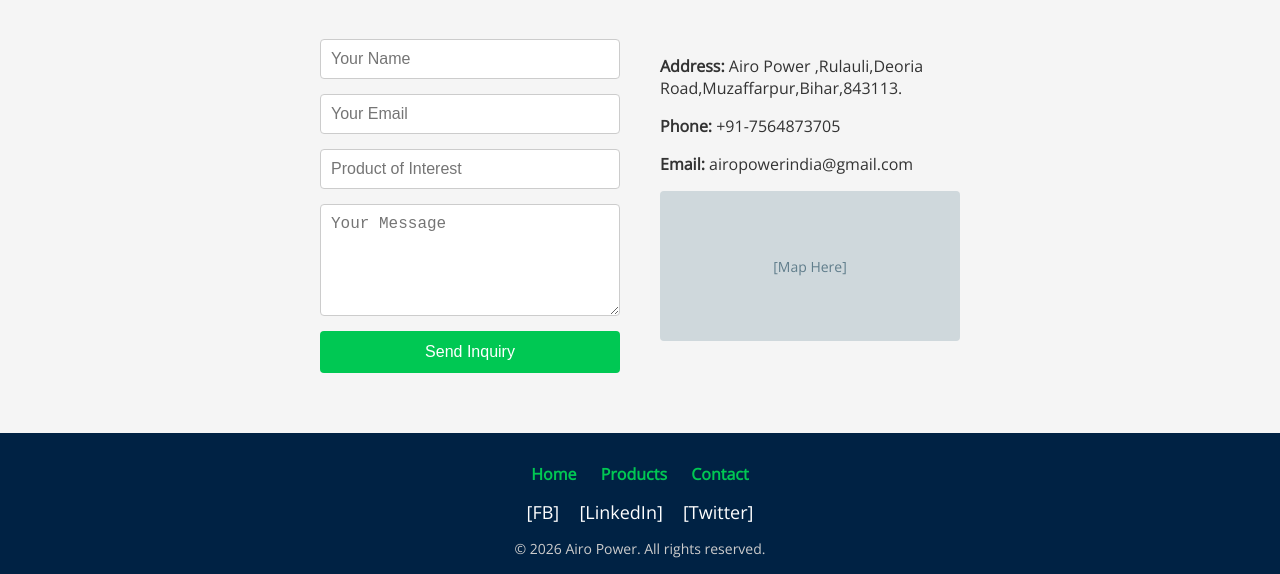
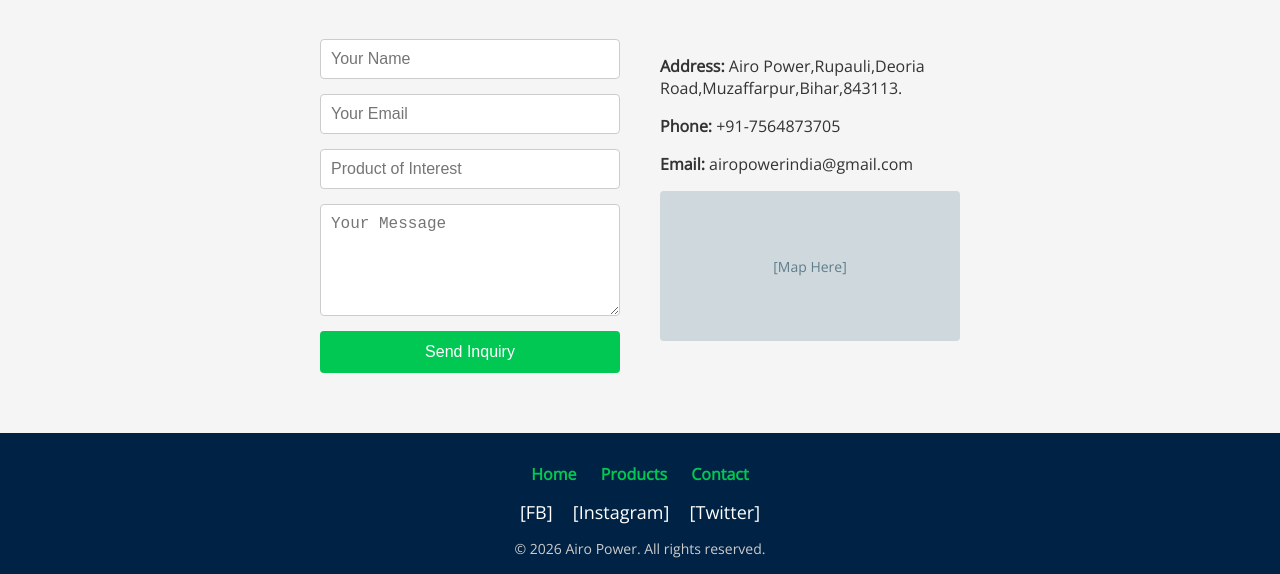
Before and after one commit to piyush96c/Airo-Power-website, a plain HTML site: page index.html in a window 1280 px wide. Shown: the part 3601-4175 px from the top of the page. Drawn offline with nearby package versions, Linux system fonts and the light colour scheme.

Commit message:
Update index.html

```diff
--- a/index.html
+++ b/index.html
@@ -162,7 +162,7 @@
           <button type="submit">Send Inquiry</button>
         </form>
         <div class="contact-info">
-          <p><strong>Address:</strong> Airo Power ,Rulauli,Deoria Road,Muzaffarpur,Bihar,843113.</p>
+          <p><strong>Address:</strong> Airo Power,Rupauli,Deoria Road,Muzaffarpur,Bihar,843113.</p>
           <p><strong>Phone:</strong> +91-7564873705</p>
           <p><strong>Email:</strong> airopowerindia@gmail.com</p>
           <div class="map-placeholder">[Map Here]</div>
@@ -179,7 +179,7 @@
     </div>
     <div class="footer-social">
       <span>[FB]</span>
-      <span>[LinkedIn]</span>
+      <span>[Instagram]</span>
       <span>[Twitter]</span>
     </div>
     <p class="footer-copy">&copy; 2026 Airo Power. All rights reserved.</p>
```
